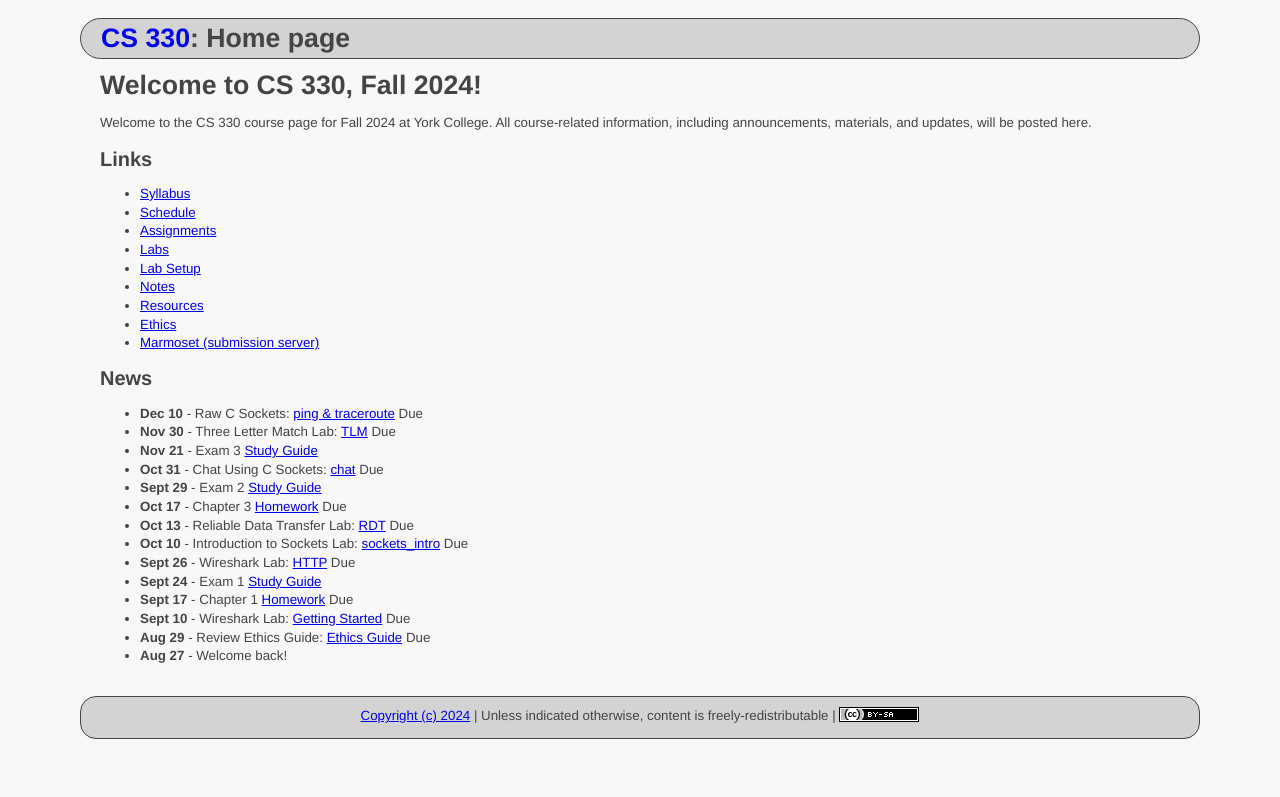
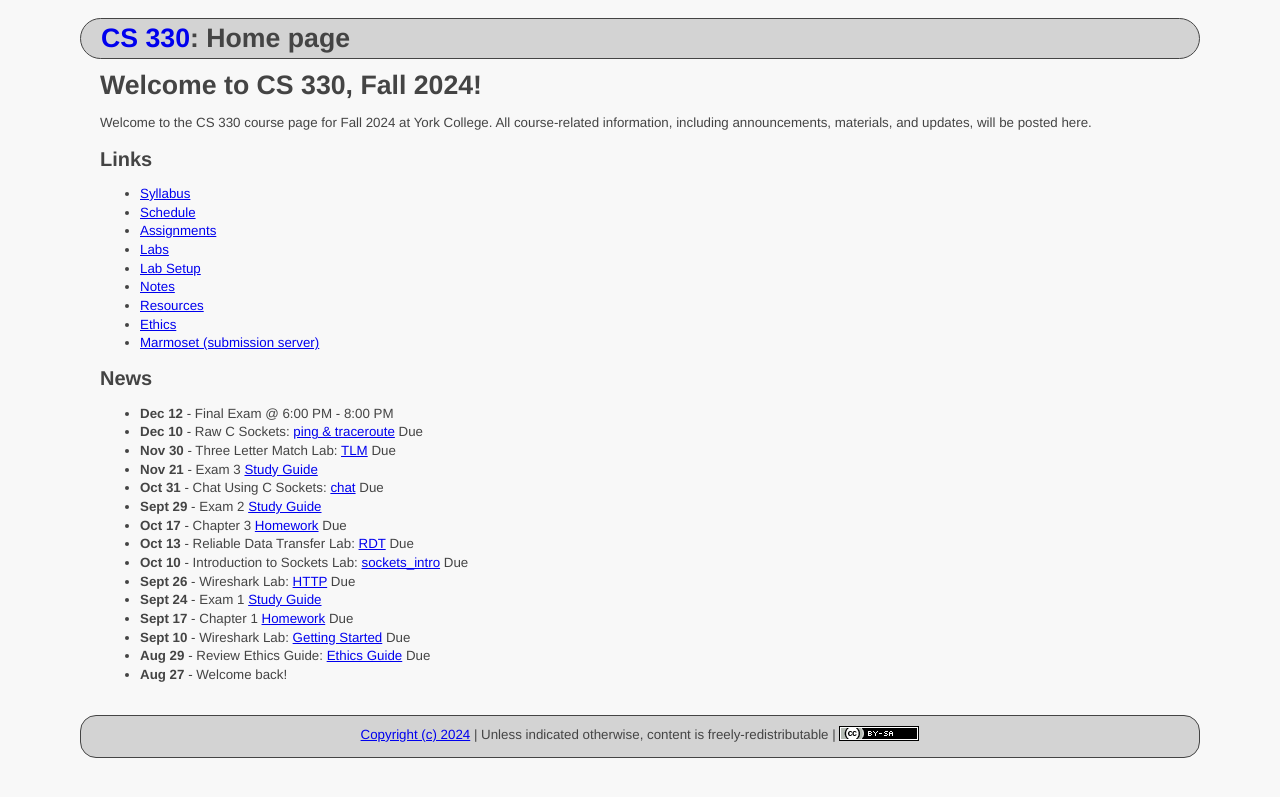
Before and after one commit to ycpcs/cs330-fall2024, a Jekyll site: the page built from index.md, in a window 1280 px wide. Shown: the top 797 px of the page. Built offline with Jekyll 4.4.1, drawn with Linux system fonts in a browser that asks for light colours.

Commit message:
add Final Exam

```diff
--- a/index.md
+++ b/index.md
@@ -90,6 +90,7 @@ Welcome to the CS 330 course page for Fall 2024 at York College. All course-rela
 * **Sept 05** - Wireshark Lab: [Getting Started](labs/files/Wireshark_Intro_v8.1.pdf) Due
 * -->
 
+* **Dec 12** - Final Exam @ 6:00 PM - 8:00 PM
 * **Dec 10** - Raw C Sockets: [ping & traceroute](labs/c-raw-sockets.html) Due
 * **Nov 30** - Three Letter Match Lab: [TLM](labs/tlm.html) Due
 * **Nov 21** - Exam 3 [Study Guide](exams/exam3_study_guide.html)
```
